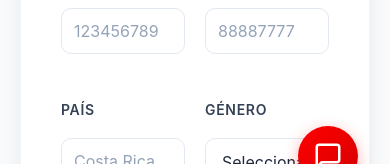
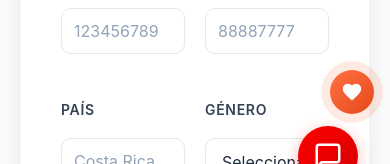
Before and after one commit to Carlosfwd86/OlimpiadasEspeciales_CostaRica, a React (Vite) app in the folder Olimpiadas_Especiales/: page /registro in a window 390 px wide. Shown: the part 626-790 px from the top of the page. Built offline with nearby package versions, Linux system fonts and the light colour scheme; no server answers.

Commit message:
añadir botón flotante de donación con tooltip y animaciones

```diff
--- a/Olimpiadas_Especiales/src/App.tsx
+++ b/Olimpiadas_Especiales/src/App.tsx
@@ -2,12 +2,14 @@ import React from 'react';
 import { AuthProvider } from './context/AuthContext';
 import Routing from './routes/Routing';
 import ChatWidget from './components/Chat/ChatWidget';
+import DonationButton from './components/DonationButton/DonationButton';
 
 function App(): React.JSX.Element {
   return (
     <AuthProvider>
       <Routing />
       <ChatWidget />
+      <DonationButton />
     </AuthProvider>
   );
 }
--- /dev/null
+++ b/Olimpiadas_Especiales/src/components/DonationButton/DonationButton.css
@@ -0,0 +1,147 @@
+/* ============================================================
+   DonationButton — Botón flotante de donación
+   Posición: bottom: 7.5rem, right: 2rem
+   Convive sin solapamiento con ChatWidget (bottom: 2rem)
+   ============================================================ */
+
+/* ---- Animación de entrada ---- */
+@keyframes donationEntrance {
+  from {
+    opacity: 0;
+    transform: scale(0) rotate(-20deg);
+  }
+  to {
+    opacity: 1;
+    transform: scale(1) rotate(0deg);
+  }
+}
+
+/* ---- Pulso sutil continuo (llamada de atención) ---- */
+@keyframes donationPulseRing {
+  0% {
+    box-shadow: 0 0 0 0 rgba(255, 112, 67, 0.55);
+  }
+  70% {
+    box-shadow: 0 0 0 12px rgba(255, 112, 67, 0);
+  }
+  100% {
+    box-shadow: 0 0 0 0 rgba(255, 112, 67, 0);
+  }
+}
+
+/* ---- Contenedor principal ---- */
+.donation-btn {
+  position: fixed;
+  bottom: 7.5rem;
+  right: 2rem;
+  z-index: 999; /* Un nivel bajo el chat (z:1000) */
+
+  width: 52px;
+  height: 52px;
+  border-radius: 50%;
+
+  /* Color cálido naranja/coral — diferenciado del rojo SO del chat */
+  background: linear-gradient(135deg, #FF7043 0%, #E64A19 100%);
+  box-shadow: 0 4px 15px rgba(255, 112, 67, 0.45);
+
+  display: flex;
+  justify-content: center;
+  align-items: center;
+  cursor: pointer;
+  text-decoration: none;
+  color: white;
+
+  /* Animación de entrada: aparece 1.5s después de cargada la página */
+  animation:
+    donationEntrance 0.6s cubic-bezier(0.175, 0.885, 0.32, 1.275) 1.5s both,
+    donationPulseRing 2.5s ease-out 2.5s 3; /* 3 pulsos al aparecer */
+
+  transition: transform 0.3s cubic-bezier(0.175, 0.885, 0.32, 1.275),
+              box-shadow 0.3s ease;
+
+  /* Focus visible para navegación por teclado */
+  outline: none;
+}
+
+.donation-btn:focus-visible {
+  outline: 3px solid #FF7043;
+  outline-offset: 4px;
+}
+
+/* ---- Hover ---- */
+.donation-btn:hover {
+  transform: scale(1.13) rotate(-5deg);
+  box-shadow: 0 6px 22px rgba(255, 112, 67, 0.6);
+}
+
+/* ---- Ícono SVG ---- */
+.donation-btn svg {
+  width: 26px;
+  height: 26px;
+  flex-shrink: 0;
+  transition: transform 0.3s ease;
+}
+
+.donation-btn:hover svg {
+  transform: scale(1.1);
+}
+
+/* ---- Tooltip ---- */
+.donation-tooltip {
+  position: absolute;
+  right: calc(100% + 14px);
+  top: 50%;
+  transform: translateY(-50%) translateX(6px);
+
+  background: rgba(30, 30, 30, 0.92);
+  color: #fff;
+  font-size: 0.78rem;
+  font-weight: 600;
+  white-space: nowrap;
+  padding: 0.42rem 0.8rem;
+  border-radius: 8px;
+  letter-spacing: 0.01em;
+
+  pointer-events: none;
+  opacity: 0;
+  transition: opacity 0.25s ease, transform 0.25s ease;
+}
+
+/* Flechita del tooltip apuntando a la derecha (hacia el botón) */
+.donation-tooltip::after {
+  content: '';
+  position: absolute;
+  left: 100%;
+  top: 50%;
+  transform: translateY(-50%);
+  border: 6px solid transparent;
+  border-left-color: rgba(30, 30, 30, 0.92);
+}
+
+/* Mostrar tooltip al hacer hover sobre el botón */
+.donation-btn:hover .donation-tooltip {
+  opacity: 1;
+  transform: translateY(-50%) translateX(0);
+}
+
+/* ============================================================
+   Responsive — móvil (< 480px)
+   ============================================================ */
+@media (max-width: 480px) {
+  .donation-btn {
+    width: 44px;
+    height: 44px;
+    bottom: 6.5rem; /* Ajuste al tamaño reducido del chatbot en móvil */
+    right: 1rem;
+  }
+
+  .donation-btn svg {
+    width: 22px;
+    height: 22px;
+  }
+
+  /* Ocultar tooltip en touch: no hay hover real */
+  .donation-tooltip {
+    display: none;
+  }
+}
--- /dev/null
+++ b/Olimpiadas_Especiales/src/components/DonationButton/DonationButton.tsx
@@ -0,0 +1,39 @@
+import React from 'react';
+import './DonationButton.css';
+
+const DONATION_URL = 'https://donaciones.olimpiadasespeciales.org/';
+
+const DonationButton: React.FC = () => {
+  return (
+    <a
+      href={DONATION_URL}
+      target="_blank"
+      rel="noopener noreferrer"
+      className="donation-btn"
+      aria-label="Donar a Olimpiadas Especiales Costa Rica — abre en nueva pestaña"
+      title="¡Apoya nuestra causa!"
+      id="donation-floating-btn"
+    >
+      {/* Ícono SVG de corazón con símbolo de donación */}
+      <svg
+        viewBox="0 0 24 24"
+        fill="currentColor"
+        aria-hidden="true"
+        focusable="false"
+      >
+        <path d="M12 21.35l-1.45-1.32C5.4 15.36 2 12.28 2 8.5
+          2 5.42 4.42 3 7.5 3c1.74 0 3.41.81 4.5 2.09
+          C13.09 3.81 14.76 3 16.5 3
+          19.58 3 22 5.42 22 8.5
+          c0 3.78-3.4 6.86-8.55 11.54L12 21.35z" />
+      </svg>
+
+      {/* Tooltip — visible al hacer hover en escritorio */}
+      <span className="donation-tooltip" aria-hidden="true">
+        ❤️ ¡Dona aquí!
+      </span>
+    </a>
+  );
+};
+
+export default DonationButton;
```
